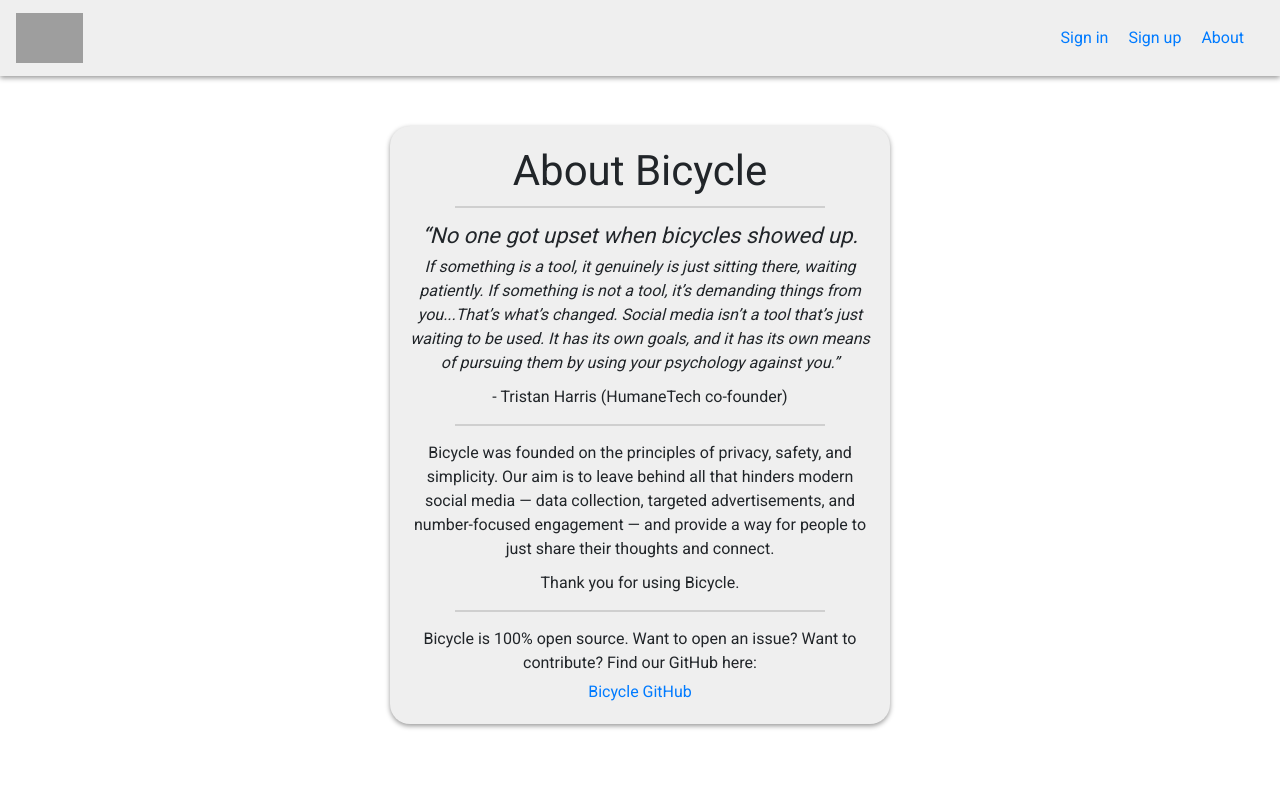
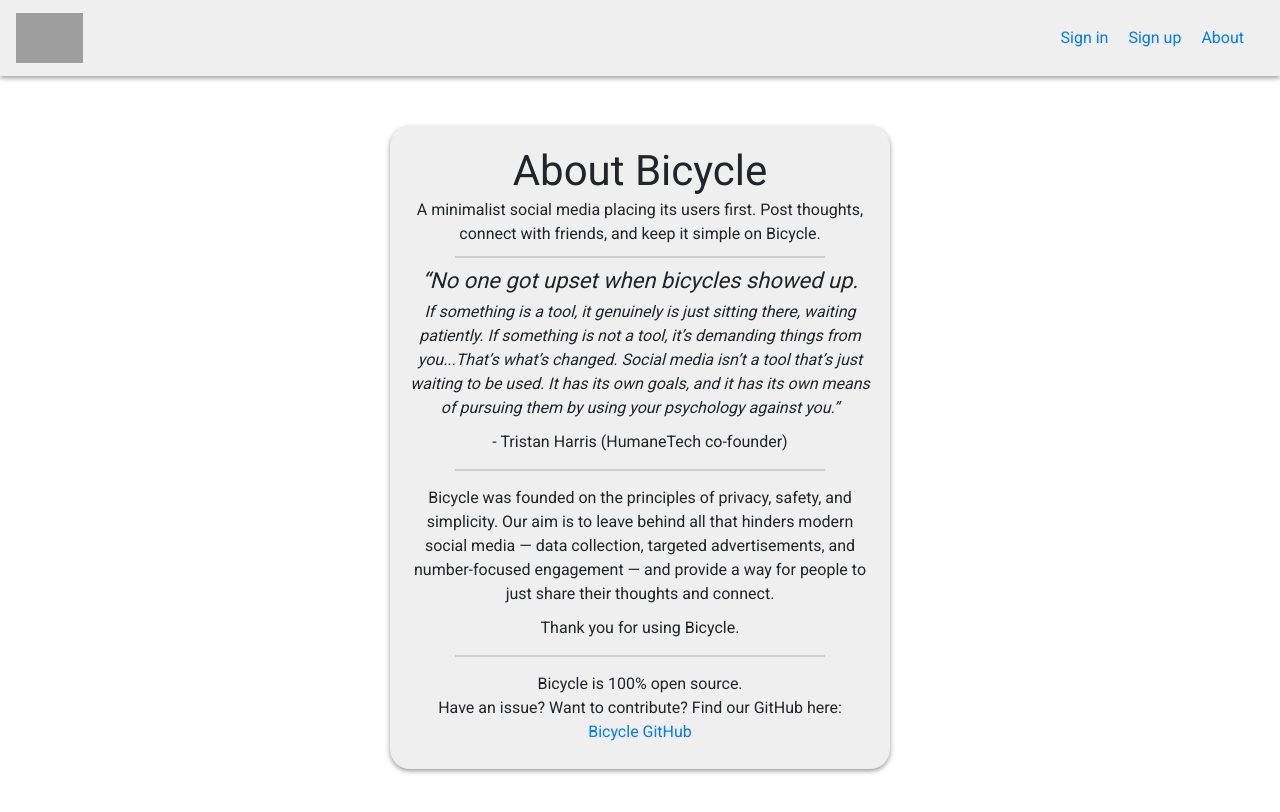
Before and after one commit to csaye/bicycle, a React (Create React App) app: page /about in a window 1280 px wide. Shown: the top 812 px of the page. Built offline with nearby package versions, Linux system fonts and the light colour scheme; no server answers; grey boxes are pictures that could not be loaded.

Commit message:
Improve styling.

```diff
--- a/public/index.html
+++ b/public/index.html
@@ -18,7 +18,6 @@
 
     <!-- custom stylesheets -->
     <link href="https://fonts.googleapis.com/css2?family=Roboto&display=swap" rel="stylesheet">
-    <!-- <link href="https://fonts.googleapis.com/css2?family=Lato&display=swap" rel="stylesheet"> -->
     <link href="./style.css" type="text/css" rel="stylesheet">
 
     <link rel="apple-touch-icon" href="%PUBLIC_URL%/favicons/android-chrome-192x192.png" />
--- a/public/style.css
+++ b/public/style.css
@@ -1,15 +1,10 @@
 * {
   font-family: 'Roboto', sans-serif;
-  /* font-family: 'Lato', sans-serif; */
 }
 
 button {
   cursor: pointer;
 }
-
-/* .flex-fill {
-  flex-grow: 1;
-} */
 
 .flex-col {
   display: flex;
@@ -50,7 +45,7 @@
   margin: 5px 0;
 }
 
-.Form h1, .Form input {
+.Form input {
   margin-bottom: 10px;
 }
 
@@ -59,5 +54,17 @@
 }
 
 .Form h1 {
+  margin: 0;
   font-size: 42px;
 }
+
+.Form .tagline {
+  text-align: center;
+  margin: 2px 0 0 0;
+}
+
+.Form hr {
+  margin: 10px 0;
+  border: 1px solid #cfcfcf;
+  width: 80%;
+}
--- a/src/components/About/About.css
+++ b/src/components/About/About.css
@@ -1,20 +1,4 @@
-.About {
-  /* width: 700px; */
-}
-
 .About h2 {
   margin: 0;
   font-size: 22px;
 }
-
-.About .top-hr {
-  margin: 0 0 15px 0;
-  border: 0.5px solid #cfcfcf;
-  width: 80%;
-}
-
-.About .bottom-hr {
-  margin: 10px 0 10px 0;
-  border: 0.5px solid #cfcfcf;
-  width: 80%;
-}
--- a/src/components/About/About.js
+++ b/src/components/About/About.js
@@ -3,9 +3,17 @@
 function About() {
   return (
     <div className="About Form shadowed flex-col">
+      {/* Title */}
       <h1>About Bicycle</h1>
-      <hr className="top-hr" />
-      <h2 className="text-center font-italic">“No one got upset when bicycles showed up.</h2>
+      <p className="tagline">
+      A minimalist social media placing its users first.
+      Post thoughts, connect with friends, and keep it simple on Bicycle.
+      </p>
+      <hr />
+      {/* Quote */}
+      <h2 className="text-center font-italic">
+      “No one got upset when bicycles showed up.
+      </h2>
       <p className="text-center font-italic">
       If something is a tool, it genuinely is just sitting there,
       waiting patiently. If something is not a tool, it’s demanding
@@ -15,7 +23,7 @@
       them by using your psychology against you.”
       </p>
       <p>- Tristan Harris (HumaneTech co-founder)</p>
-      <hr className="bottom-hr" />
+      <hr />
       <p className="text-center">
       Bicycle was founded on the principles of privacy, safety, and simplicity.
       Our aim is to leave behind all that hinders modern social media —
@@ -23,17 +31,20 @@
       and provide a way for people to just share their thoughts and connect.
       </p>
       <p>Thank you for using Bicycle.</p>
-      <hr className="bottom-hr" />
+      <hr />
+      {/* GitHub */}
       <p className="text-center">
       Bicycle is 100% open source.
-      Want to open an issue? Want to contribute? Find our GitHub here:
-      </p>
+      <br />
+      Have an issue? Want to contribute? Find our GitHub here:
+      <br />
       <a
       href="https://github.com/csaye/bicycle"
       target="_blank"
       rel="noreferrer">
       Bicycle GitHub
       </a>
+      </p>
     </div>
   );
 }
--- a/src/components/PostList/PostList.js
+++ b/src/components/PostList/PostList.js
@@ -5,8 +5,8 @@
 
 import Post from '../Post/Post.js';
 
-const maxPostLength = 64;
-const maxPosts = 64;
+const maxPostLength = 128;
+const maxPosts = 128;
 
 // PostList component
 function PostList(props) {
@@ -23,7 +23,9 @@
   .orderBy('createdAt', 'desc');
   const [posts] = useCollectionData(postsQuery, {idField: 'id'});
   // get user doc from current uid for friends
-  const userDocRef = firebase.firestore().collection('users').doc(currentUid);
+  const userDocRef = currentUid ?
+  firebase.firestore().collection('users').doc(currentUid) :
+  undefined;
   const [userDoc] = useDocumentData(userDocRef);
 
   // makes post with current content
@@ -31,12 +33,13 @@
   async function makePost(e) {
     e.preventDefault();
     // check content length
-    if (content.length > 64) {
-      alert('Content cannot be longer than 64 characters.');
+    if (content.length > maxPostLength) {
+      alert(`Content cannot be longer than ${maxPostLength} characters.`);
       return;
     }
+    // check post count
     if (posts.length >= maxPosts) {
-      alert('Too many posts.');
+      alert('Too many posts. Please delete some.');
       return;
     }
     // add post to collection
@@ -104,7 +107,7 @@
             />
             {/* Button */}
             <button type="submit" className="post-button">Post</button>
-            <p className="post-length">{content.length}/{maxPostLength} chars | {posts ? posts.length : 0}/{maxPosts} posts</p>
+            <p className="post-length">{content.length}/{maxPostLength} chars</p>
           </form>
         </div>
       }
--- a/src/components/Settings/Settings.js
+++ b/src/components/Settings/Settings.js
@@ -1,6 +1,7 @@
 import './Settings.css';
 import React, { useState } from 'react';
 import firebase from 'firebase/app';
+// import FieldValue from 'firebase/app';
 import { usernameTaken } from '../../util/usernameData.js';
 
 function Settings() {
@@ -105,6 +106,18 @@
     const uid = firebase.auth().currentUser.uid;
     await firebase.firestore().collection('users').doc(uid).delete();
 
+    // // delete user as friend
+    // await firebase.firestore().collection('users')
+    // .where(uid, 'in', 'friends').get()
+    // .then((snapshot) => {
+    //   // remove friend for all docs
+    //   snapshot.forEach((doc) => {
+    //     doc.ref.update({
+    //       friends: FieldValue.arrayRemove(uid)
+    //     })
+    //   });
+    // });
+
     // delete user posts
     await firebase.firestore().collection('posts').where('uid', '==', uid).get()
     .then((snapshot) => {
@@ -135,7 +148,9 @@
 
   return (
     <div className="Settings Form shadowed flex-col">
+      {/* Title */}
       <h1>Settings</h1>
+      <hr />
       {/* Display Name */}
       <form onSubmit={changeDisplayName}>
         <label htmlFor="displayNameInput">Display Name</label>
--- a/src/components/SignIn/SignIn.js
+++ b/src/components/SignIn/SignIn.js
@@ -35,6 +35,8 @@
       <form onSubmit={signIn} className="flex-col">
         {/* Title */}
         <h1>Bicycle</h1>
+        <p className="tagline">A minimalist social media placing its users first.</p>
+        <hr />
         {/* Email */}
         <label htmlFor="emailInput">Email</label>
         <input
@@ -57,6 +59,7 @@
         />
         {/* Button */}
         <button type="submit">Sign In</button>
+        <hr />
         {/* Sign up */}
         <Link to="/signup" className="link">No account? Sign up</Link>
         {/* Error */}
--- a/src/components/SignUp/SignUp.js
+++ b/src/components/SignUp/SignUp.js
@@ -64,6 +64,8 @@
       <form onSubmit={signUp} className="flex-col">
         {/* Title */}
         <h1>Bicycle</h1>
+        <p className="tagline">A minimalist social media placing its users first.</p>
+        <hr />
         {/* Email */}
         <label htmlFor="emailInput">Email</label>
         <input
@@ -106,6 +108,7 @@
         />
         {/* Button */}
         <button type="submit">Sign Up</button>
+        <hr />
         {/* Sign in */}
         <Link to="/signin" className="link">Already have an account? Sign in</Link>
         {/* Error */}
```
